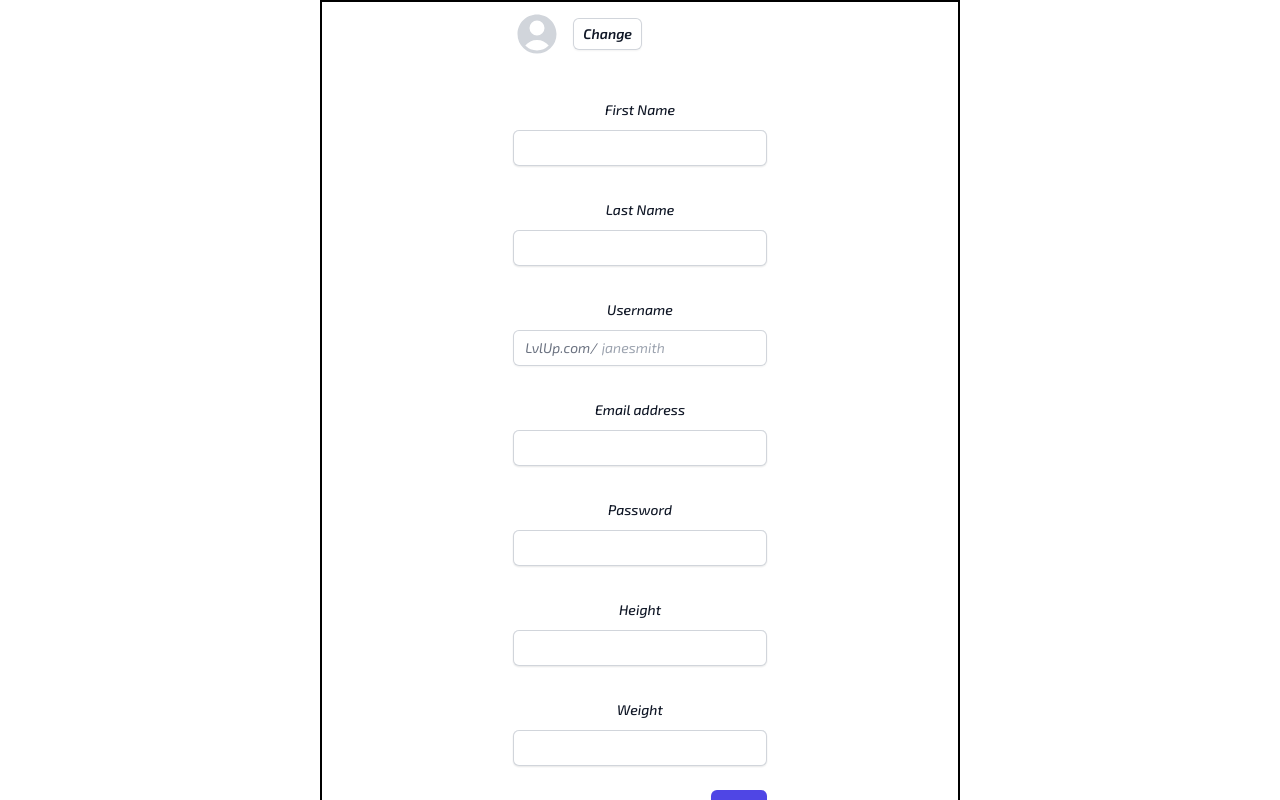
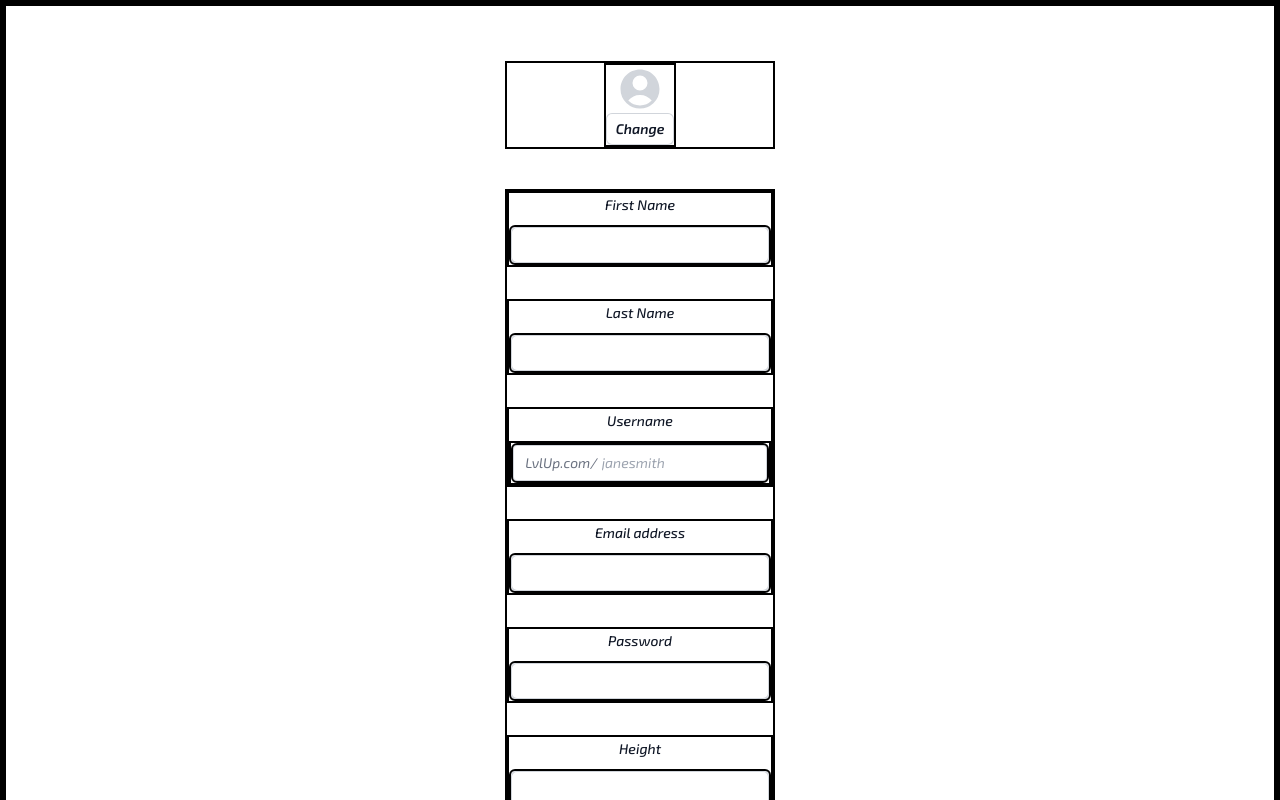
Before and after one commit to Mago223/LvlUp, a React (Vite) app in the folder client/: page /register in a window 1280 px wide. Shown: the top 800 px of the page. Built offline with nearby package versions, Linux system fonts and the light colour scheme.

Commit message:
aligned pfp icon into column with button

```diff
--- a/client/src/pages/Registration.css
+++ b/client/src/pages/Registration.css
@@ -1,9 +1,12 @@
+div {
+  border: 2px solid black;
+}
 .form {
-  max-width: 50vw;
   border: 2px solid black;
   display: flex;
   justify-content: center;
   margin: auto;
+  padding: 15px 0;
 }
 
 .form label {
--- a/client/src/pages/Registration.jsx
+++ b/client/src/pages/Registration.jsx
@@ -6,8 +6,8 @@ export default function Registration() {
     <div className="form">
       <form>
         {/** Profile Picture section */}
-        <div className="col-span-full">
-          <div className="mt-2 flex items-center gap-x-3">
+        <div className="mt-10 flex flex-col items-center gap-y-8 sm:flex sm:items-center sm:justify-center">
+          <div className="flex flex-col items-center sm:col-span-4">
             <UserCircleIcon
               className="h-12 w-12 text-gray-300"
               aria-hidden="true"
```
